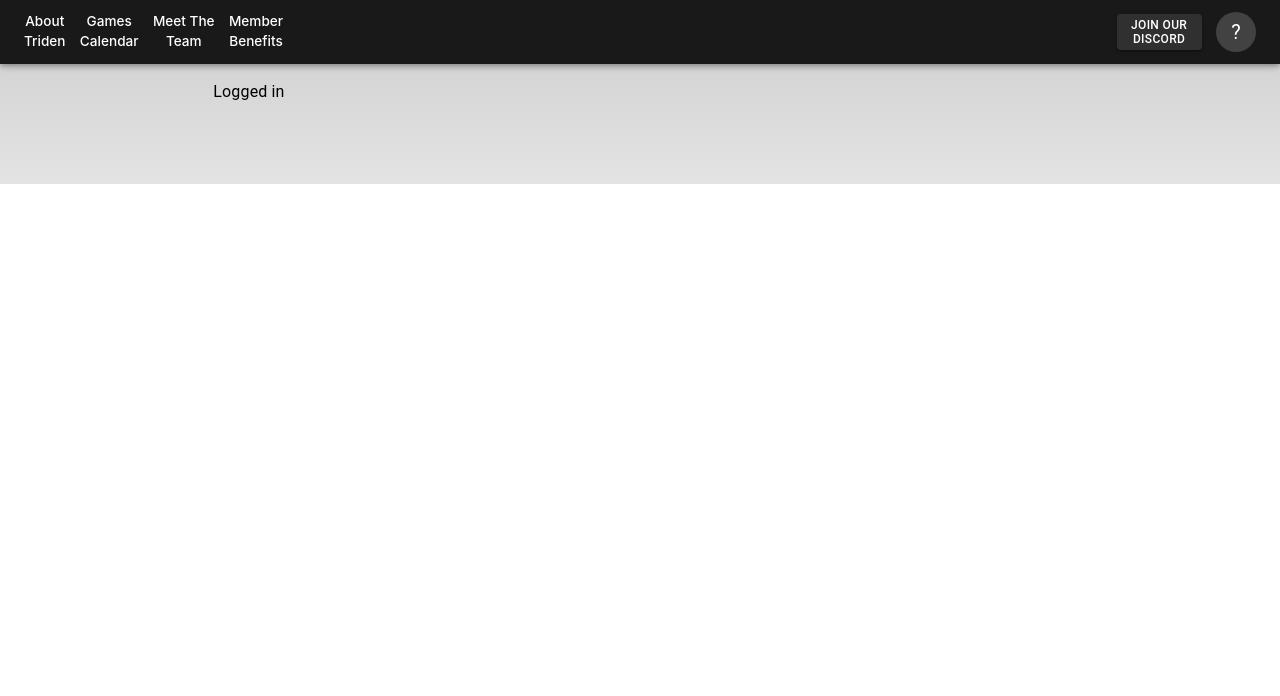
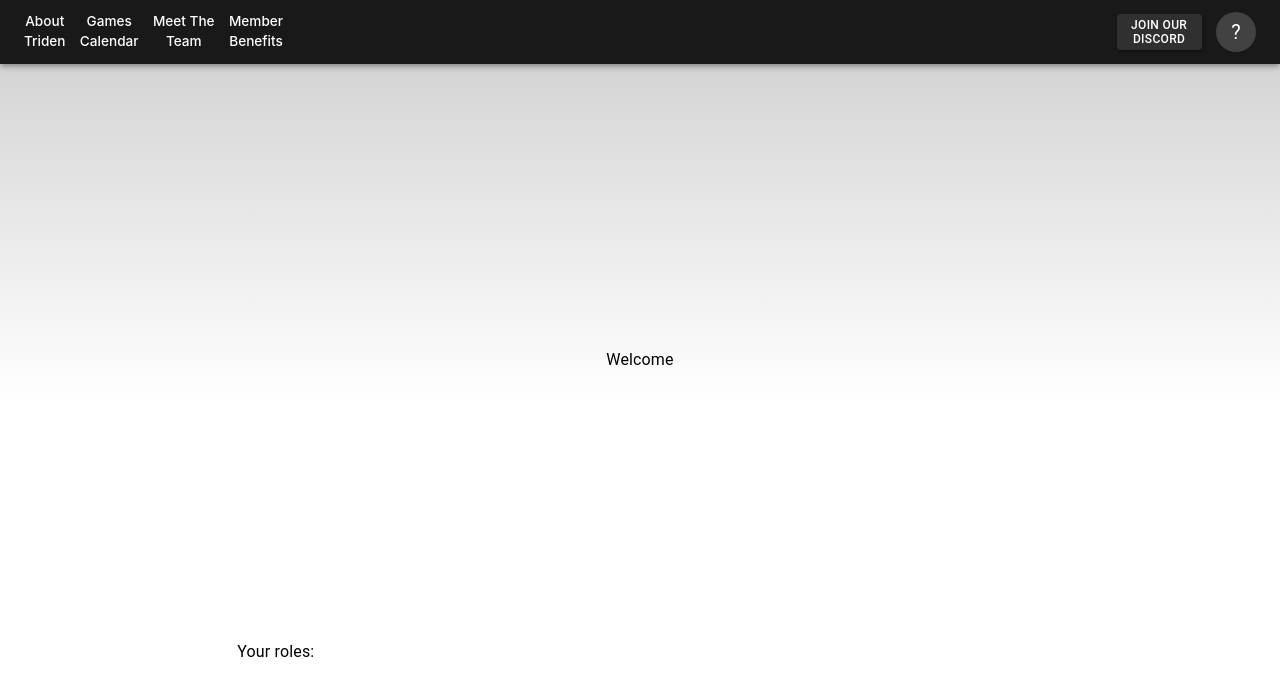
Before and after one commit to MykeMyke/TridenGamesWebsite, a React (Create React App) app: page /members in a window 1280 px wide. Shown: the top 696 px of the page. Built offline with nearby package versions, Linux system fonts and the light colour scheme.

Commit message:
Added better user handling

```diff
--- a/src/api/auth.js
+++ b/src/api/auth.js
@@ -5,3 +5,9 @@ export function getUserDetails() {
 
   return axios.get(url, { withCredentials: true });
 }
+
+export function doLogout() {
+  const url = "https://unseen-servant.digitaldemiplane.com/auth/logout/";
+
+  return axios.post(url, { withCredentials: true });
+}
--- a/src/components/authentication/AuthButton.jsx
+++ b/src/components/authentication/AuthButton.jsx
@@ -3,11 +3,15 @@ import React, { useState } from "react";
 import { Avatar, Menu, MenuItem } from "@mui/material";
 
 import userDataStore from "../../datastore/userdata";
-import stringAvatar from "../utilities/stringAvatar";
+import stringAvatar from "../../utils/stringAvatar";
+import { doLogout } from "../../api/auth";
 
 export default function AuthButton() {
   const [anchorEl, setAnchorEl] = useState(null);
-  const data = userDataStore((s) => s.data);
+  const [username, setUsername] = userDataStore((s) => [
+    s.username,
+    s.setUsername,
+  ]);
 
   const openMenu = (event) => {
     setAnchorEl(event.currentTarget);
@@ -23,10 +27,16 @@ export default function AuthButton() {
     window.open(url, "_blank", "noreferrer");
     closeMenu();
   };
+  const discordLogout = () => {
+    doLogout().then(() => {
+      closeMenu();
+      setUsername("");
+    });
+  };
 
   return (
     <React.Fragment>
-      <Avatar onClick={openMenu} {...stringAvatar(data?.username || "")} />
+      <Avatar onClick={openMenu} {...stringAvatar(username ? username : "")} />
       <Menu
         id="auth-menu"
         anchorEl={anchorEl}
@@ -42,6 +52,7 @@ export default function AuthButton() {
         }}
       >
         <MenuItem onClick={discordAuth}>Login via discord</MenuItem>
+        {username && <MenuItem onClick={discordLogout}>Logout</MenuItem>}
       </Menu>
     </React.Fragment>
   );
--- a/src/components/authentication/DiscordAuthDone.jsx
+++ b/src/components/authentication/DiscordAuthDone.jsx
@@ -6,19 +6,22 @@ import userDataStore from "../../datastore/userdata";
 
 export function DiscordAuthDone() {
   const navigate = useNavigate();
-  const setData = userDataStore((s) => setData);
+  const [setUsername, setRanks] = userDataStore((s) => [
+    s.setUsername,
+    s.setRanks,
+  ]);
 
   useEffect(() => {
     getUserDetails()
       .then((response) => {
-        console.log(response);
-        setData(response.data);
+        let userdata = response.data.user_data;
+        setUsername(userdata.discord_name);
+        setRanks(userdata.ranks);
         navigate("/members");
       })
       .catch((error) => {
         navigate("/auth_error");
       });
-  }, [navigate, setData]);
-
+  }, [navigate, setUsername, setRanks]);
   return null;
 }
--- /dev/null
+++ b/src/components/user/RankWidget.jsx
@@ -0,0 +1,5 @@
+import { Chip } from "@mui/material";
+
+export default function RankWidget(props) {
+  return <Chip label={props.name} />;
+}
--- a/src/datastore/userdata.jsx
+++ b/src/datastore/userdata.jsx
@@ -1,8 +1,11 @@
 import { create } from "zustand";
 
 const userDataStore = create((set) => ({
-  data: null,
-  setData: (newVal) => set((state) => ({ data: newVal })),
+  username: "",
+  setUsername: (newVal) => set((state) => ({ username: newVal })),
+
+  ranks: [],
+  setRanks: (newVal) => set((state) => ({ ranks: newVal })),
 }));
 
 export default userDataStore;
--- a/src/pages/MemberLandingPage.jsx
+++ b/src/pages/MemberLandingPage.jsx
@@ -1,9 +1,41 @@
-import { Stack, Typography } from "@mui/material";
+import { Container, Box, Typography, Button } from "@mui/material";
+
+import userDataStore from "../datastore/userdata";
+import RankWidget from "../components/user/RankWidget";
+import { hasDMRank } from "../utils/ranks";
 
 export default function MemberLandingPage() {
+  const [username, ranks] = userDataStore((s) => [s.username, s.ranks]);
+
   return (
-    <Stack>
-      <Typography>Logged in</Typography>
-    </Stack>
+    <Container sx={{ margin: "auto", width: "100%" }}>
+      <Box
+        sx={{
+          display: "flex",
+          flexDirection: "column",
+          justifyContent: "center",
+          alignItems: "center",
+          height: "70vh",
+        }}
+      >
+        <Typography>Welcome {username}</Typography>
+        {hasDMRank(ranks) && (
+          <Button variant="outlined">Create new game</Button>
+        )}
+      </Box>
+      <Box
+        sx={{
+          display: "flex",
+          flexDirection: "row",
+          gap: 1.8,
+          alignItems: "center",
+        }}
+      >
+        <Typography>Your roles:</Typography>
+        {ranks.map((rank) => {
+          return <RankWidget name={rank.name} />;
+        })}
+      </Box>
+    </Container>
   );
 }
--- /dev/null
+++ b/src/utils/ranks.jsx
@@ -0,0 +1,9 @@
+export function hasDMRank(ranks) {
+  let validDMRanks = ["Master Code Wizard", "Admin", "Dungeon Master"];
+
+  let matchFound = ranks.filter(function (r) {
+    if (validDMRanks.includes(r.name)) return true;
+    return false;
+  });
+  return matchFound.length > 0;
+}
--- a/src/components/utilities/stringAvatar.jsx
+++ b/src/utils/stringAvatar.jsx
@@ -34,6 +34,6 @@ export default function stringAvatar(name) {
       cursor: "pointer",
       bgcolor: stringToColor(name),
     },
-    children: `${name.split(" ")[0]}`,
+    children: `${name.split("")[0]}`,
   };
 }
```
